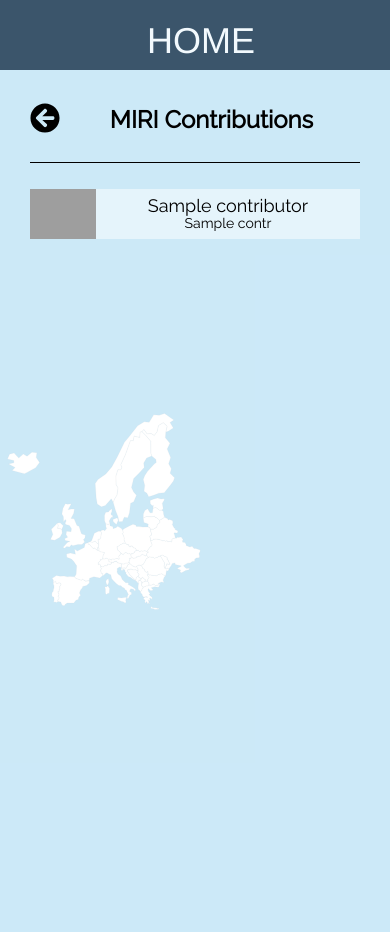
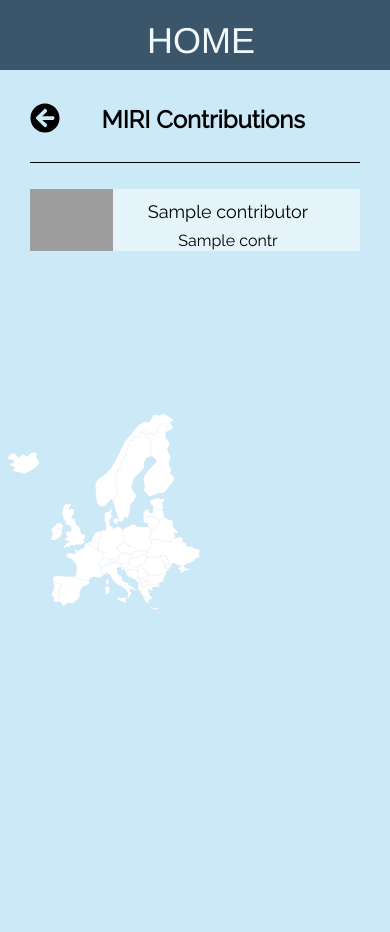
Before and after one commit to Joe-Barrett/miri-pr-web-app, a Flask app: template src/templates/index.html in a window 390 px wide. Run offline with Flask 2, Linux system fonts and the light colour scheme; the template is opened without the code that fills it: most values are stand-ins (such as "Sample title", 1, 10 or a date in 2020); parts of the project's set-up code (start-up, migrations or seed data) failed here and were passed over; some libraries are stand-ins or nearby versions; grey boxes are pictures that could not be loaded.

Commit message:
Updated Styling

```diff
--- a/src/static/css/style.css
+++ b/src/static/css/style.css
@@ -19,6 +19,10 @@ body{
 
 .col-md-7.main {
 	padding: 0;
+}
+
+#map{
+	width: 100%;
 }
 
 svg {
@@ -101,11 +105,6 @@ path:hover {
 	overflow: scroll;
 }
 
-.wrap {
-	min-height: 100%;
-	position: relative;
-}
-
 .container {
 	height: 100%;
 	width: 100% !important;
@@ -130,7 +129,7 @@ path:hover {
 .container h3 {
 	text-align: center;
 	font-weight: bold;
-	width: 90%;
+	width: 85%;
 	float: left;
   margin: 4vh 0 3vh;
 }
@@ -157,19 +156,24 @@ section {
 #contributions h4 {
 	margin-bottom: 0%;
 	padding-top: 2%;
+	margin: 2% 0;
+}
+
+#contributions h5{
+	margin: 1% 0 0 0;
+	font-size: 16px;
 }
 
 #contributions h4,
 #contributions h5,
 p.location {
 	text-align: center;
-	width: 78%;
+	width: 70%;
 	float: left;
-	margin: 0 1%;
 }
 
 .flag img {
-	width: 20%;
+	width: 25%;
 	float: left;
 	cursor: pointer;
 }
@@ -179,6 +183,7 @@ p.location {
 	text-align: justify;
 	margin: 5% !important;
 	box-shadow: none !important;
+	font-size: 16px;
 }
 
 .svg-inline--fa.fa-angle-left,
@@ -208,7 +213,7 @@ p.location {
 }
 
 .carousel-inner > .item > img{
-margin:auto;
+margin: auto;
 }
 
 .carousel-caption {
@@ -226,7 +231,7 @@ margin:auto;
 .carousel-caption h4 {
 	color: #FFFFFF;
 	width: 100% !important;
-	margin: 0;
+	margin: 0 !important;
 	padding: 0 !important;
 	text-shadow: none;
 }
@@ -241,14 +246,16 @@ margin:auto;
 
 /* ---------- */
 
-/* Responsive contributions Sidebar */
+	/* Responsive contributions Sidebar */
 
-@media only screen and (max-width:991px) {
-	.col-md-5.sidebar {
-		top: 70px;
+	@media only screen and (max-width:991px) {
+		.col-md-5.sidebar {
+			top: 70px;
+		}
+
 	}
 
-}
+	/* ---------- */
 
 /* Backend Admin */
 
@@ -315,23 +322,28 @@ svg.svg-inline--fa {
 	/* Responsive Admin Sidebar*/
 
 	@media only screen and (max-width:991px) {
+
 		.col-md-3.side {
-			padding-bottom: 6%;
-			height: auto !important;
+			height: 18vh !important;
 		}
+
 		.btn-primary.resp {
 			display: block;
 			width: 10%;
 			float: left;
+			margin: 1% 0;
 		}
+
 		.btn-primary.desk {
 			display: none;
 		}
+
 		.sideHeader h3 {
 			width: 90%;
 			margin-top: 0;
 			padding-top: 2%;
 		}
+
 		.btn-primary.contr,
 		.btn-primary.add_contr {
 			width: 50%;
@@ -341,8 +353,9 @@ svg.svg-inline--fa {
 		}
 
 		.btn-primary.contr{
-			border-right: soild 1px #EEEEEE;
+			border-right: #EEEEEE solid 1px;
 		}
+
 	}
 
 	/* ----------- */
```
